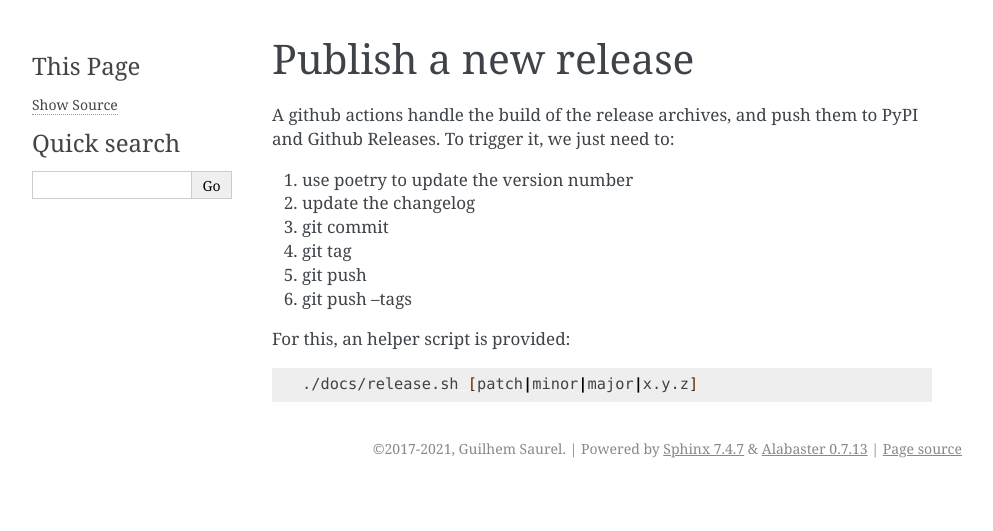
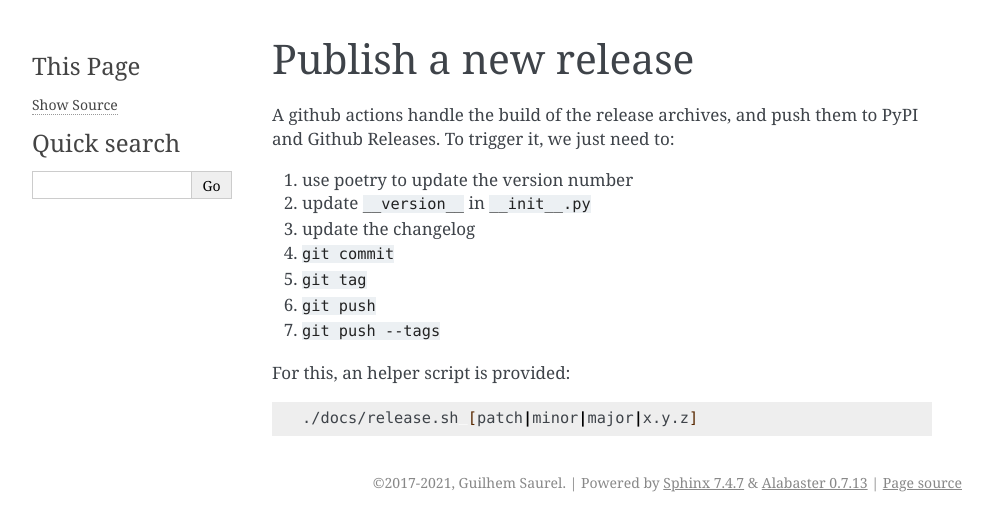
Before and after one commit to nim65s/ndh, a Sphinx documentation site: the page built from docs/release.md, in a window 1280 px wide. Shown: the top 531 px of the page, without its empty margins (148-1141 px from the left). Built offline with Sphinx 7.4.7, drawn with Linux system fonts in a browser that asks for light colours.

```diff
--- a/docs/release.md
+++ b/docs/release.md
@@ -4,11 +4,12 @@
 To trigger it, we just need to:
 
 1. use poetry to update the version number
-2. update the changelog
-3. git commit
-4. git tag
-5. git push
-6. git push --tags
+2. update `__version__` in `__init__.py`
+3. update the changelog
+3. `git commit`
+4. `git tag`
+5. `git push`
+6. `git push --tags`
 
 
 For this, an helper script is provided:
```
Also changed, not shown: CHANGELOG.md (+1 -0 lines), ndh/__init__.py (+2 -6 lines), 1 other file.
